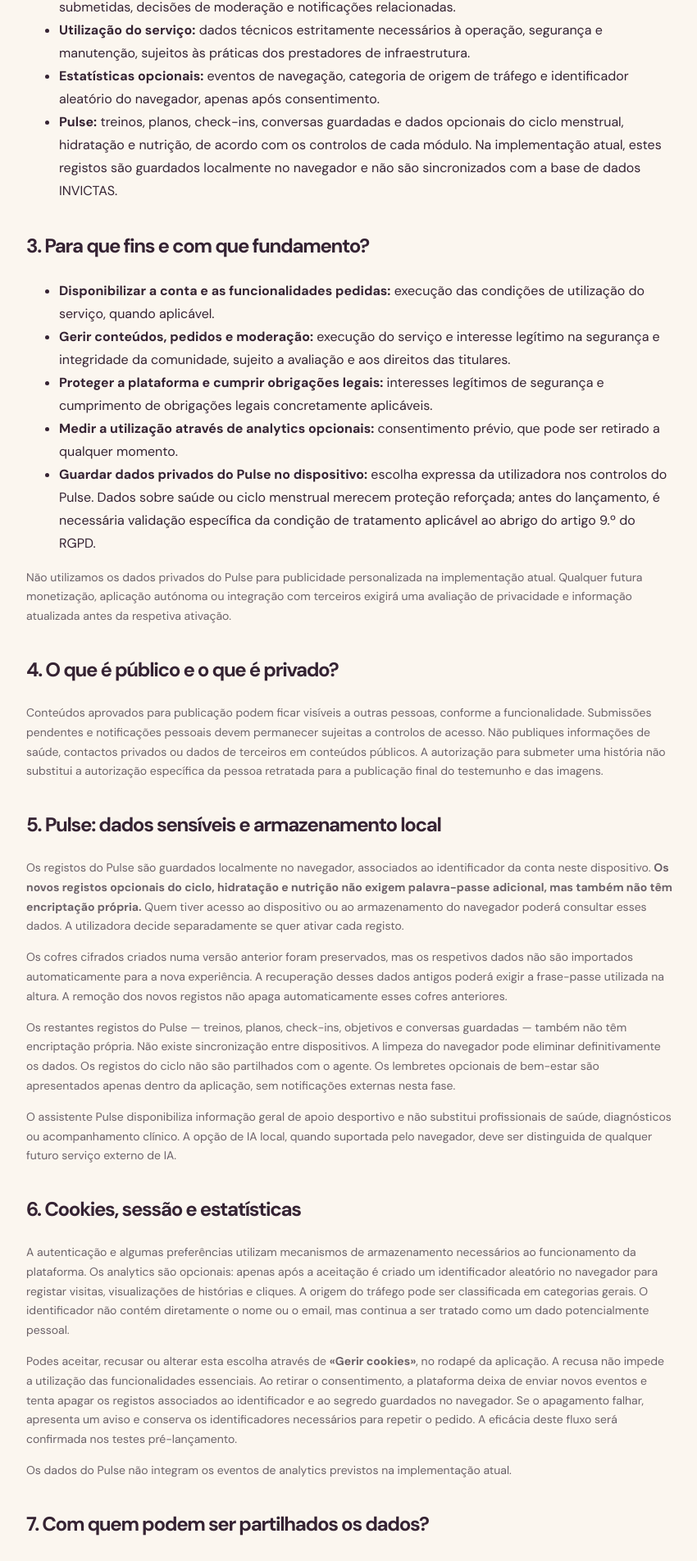
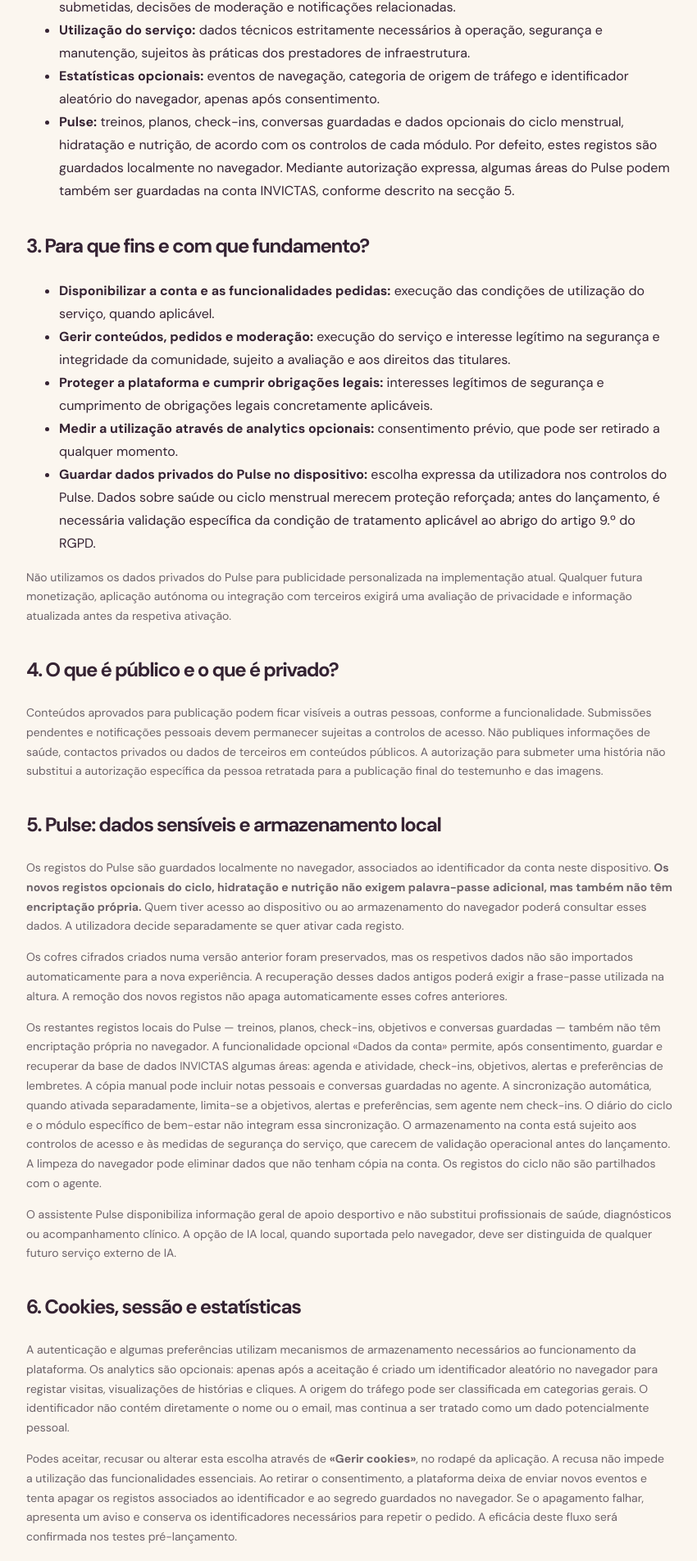
Before and after one commit to APimenta24/ProjectF, a Next.js app: page /privacidade in a window 1280 px wide. Shown: the part 733-2637 px from the top of the page at 82% size, without its empty margins (214-1064 px from the left). Built offline with nearby package versions, Linux system fonts and the light colour scheme; a web font is replaced by a local one.

Commit message:
fix(p0): alinhar aviso de privacidade com sincronizacao Pulse opcional

```diff
--- a/app/privacidade/page.tsx
+++ b/app/privacidade/page.tsx
@@ -20,7 +20,7 @@ export default function Privacidade() {
       <li><strong>Participação na plataforma:</strong> publicações, histórias, propostas editoriais e oportunidades submetidas, decisões de moderação e notificações relacionadas.</li>
       <li><strong>Utilização do serviço:</strong> dados técnicos estritamente necessários à operação, segurança e manutenção, sujeitos às práticas dos prestadores de infraestrutura.</li>
       <li><strong>Estatísticas opcionais:</strong> eventos de navegação, categoria de origem de tráfego e identificador aleatório do navegador, apenas após consentimento.</li>
-      <li><strong>Pulse:</strong> treinos, planos, check-ins, conversas guardadas e dados opcionais do ciclo menstrual, hidratação e nutrição, de acordo com os controlos de cada módulo. Na implementação atual, estes registos são guardados localmente no navegador e não são sincronizados com a base de dados INVICTAS.</li>
+      <li><strong>Pulse:</strong> treinos, planos, check-ins, conversas guardadas e dados opcionais do ciclo menstrual, hidratação e nutrição, de acordo com os controlos de cada módulo. Por defeito, estes registos são guardados localmente no navegador. Mediante autorização expressa, algumas áreas do Pulse podem também ser guardadas na conta INVICTAS, conforme descrito na secção 5.</li>
     </ul>
 
     <h2>3. Para que fins e com que fundamento?</h2>
@@ -39,20 +39,20 @@ export default function Privacidade() {
     <h2>5. Pulse: dados sensíveis e armazenamento local</h2>
     <p>Os registos do Pulse são guardados localmente no navegador, associados ao identificador da conta neste dispositivo. <strong>Os novos registos opcionais do ciclo, hidratação e nutrição não exigem palavra-passe adicional, mas também não têm encriptação própria.</strong> Quem tiver acesso ao dispositivo ou ao armazenamento do navegador poderá consultar esses dados. A utilizadora decide separadamente se quer ativar cada registo.</p>
     <p>Os cofres cifrados criados numa versão anterior foram preservados, mas os respetivos dados não são importados automaticamente para a nova experiência. A recuperação desses dados antigos poderá exigir a frase-passe utilizada na altura. A remoção dos novos registos não apaga automaticamente esses cofres anteriores.</p>
-    <p>Os restantes registos do Pulse — treinos, planos, check-ins, objetivos e conversas guardadas — também não têm encriptação própria. Não existe sincronização entre dispositivos. A limpeza do navegador pode eliminar definitivamente os dados. Os registos do ciclo não são partilhados com o agente. Os lembretes opcionais de bem-estar são apresentados apenas dentro da aplicação, sem notificações externas nesta fase.</p>
+    <p>Os restantes registos locais do Pulse — treinos, planos, check-ins, objetivos e conversas guardadas — também não têm encriptação própria no navegador. A funcionalidade opcional «Dados da conta» permite, após consentimento, guardar e recuperar da base de dados INVICTAS algumas áreas: agenda e atividade, check-ins, objetivos, alertas e preferências de lembretes. A cópia manual pode incluir notas pessoais e conversas guardadas no agente. A sincronização automática, quando ativada separadamente, limita-se a objetivos, alertas e preferências, sem agente nem check-ins. O diário do ciclo e o módulo específico de bem-estar não integram essa sincronização. O armazenamento na conta está sujeito aos controlos de acesso e às medidas de segurança do serviço, que carecem de validação operacional antes do lançamento. A limpeza do navegador pode eliminar dados que não tenham cópia na conta. Os registos do ciclo não são partilhados com o agente.</p>
     <p>O assistente Pulse disponibiliza informação geral de apoio desportivo e não substitui profissionais de saúde, diagnósticos ou acompanhamento clínico. A opção de IA local, quando suportada pelo navegador, deve ser distinguida de qualquer futuro serviço externo de IA.</p>
 
     <h2>6. Cookies, sessão e estatísticas</h2>
     <p>A autenticação e algumas preferências utilizam mecanismos de armazenamento necessários ao funcionamento da plataforma. Os analytics são opcionais: apenas após a aceitação é criado um identificador aleatório no navegador para registar visitas, visualizações de histórias e cliques. A origem do tráfego pode ser classificada em categorias gerais. O identificador não contém diretamente o nome ou o email, mas continua a ser tratado como um dado potencialmente pessoal.</p>
     <p>Podes aceitar, recusar ou alterar esta escolha através de <strong>«Gerir cookies»</strong>, no rodapé da aplicação. A recusa não impede a utilização das funcionalidades essenciais. Ao retirar o consentimento, a plataforma deixa de enviar novos eventos e tenta apagar os registos associados ao identificador e ao segredo guardados no navegador. Se o apagamento falhar, apresenta um aviso e conserva os identificadores necessários para repetir o pedido. A eficácia deste fluxo será confirmada nos testes pré-lançamento.</p>
-    <p>Os dados do Pulse não integram os eventos de analytics previstos na implementação atual.</p>
+    <p>Os dados privados do Pulse não integram os eventos de analytics previstos na implementação atual. Esta afirmação deverá ser confirmada por testes antes do lançamento.</p>
 
     <h2>7. Com quem podem ser partilhados os dados?</h2>
-    <p>A INVICTAS utiliza <strong>Supabase</strong> para serviços de autenticação e base de dados e <strong>Vercel</strong> para alojamento da aplicação. Estes fornecedores podem tratar dados técnicos e operacionais necessários à prestação dos seus serviços. A lista de entidades, localizações de tratamento, eventuais subcontratantes e mecanismos de transferência internacional será confirmada antes do lançamento. Conteúdos publicados são partilhados com o público a que se destinam; dados privados do Pulse não são enviados para esses serviços pela implementação atual do módulo.</p>
+    <p>A INVICTAS utiliza <strong>Supabase</strong> para serviços de autenticação e base de dados e <strong>Vercel</strong> para alojamento da aplicação. Estes fornecedores podem tratar dados técnicos e operacionais necessários à prestação dos seus serviços. A lista de entidades, localizações de tratamento, eventuais subcontratantes e mecanismos de transferência internacional será confirmada antes do lançamento. Conteúdos publicados são partilhados com o público a que se destinam. Os registos privados do Pulse permanecem locais por defeito, mas as áreas autorizadas em «Dados da conta» podem ser enviadas para armazenamento no Supabase.</p>
 
     <h2>8. Durante quanto tempo conservamos os dados?</h2>
     <p>Os dados de conta e conteúdos associados são conservados enquanto forem necessários para a prestação do serviço, sem prejuízo de obrigações legais, pedidos de apagamento e períodos técnicos de retenção. Os prazos específicos por categoria, incluindo cópias de segurança, registos de segurança e analytics, ainda têm de ser confirmados e publicados antes do lançamento.</p>
-    <p>Os registos locais do Pulse permanecem no dispositivo até serem apagados pela utilizadora, pelo navegador ou pelos controlos da aplicação. A desinstalação ou utilização de outro dispositivo não garante a eliminação de cópias exportadas anteriormente.</p>
+    <p>Os registos locais do Pulse permanecem no dispositivo até serem apagados pela utilizadora, pelo navegador ou pelos controlos da aplicação. As cópias opcionais guardadas na conta exigem prazos de retenção e mecanismos de eliminação ainda por confirmar antes do lançamento. A opção «Dados da conta» permite revogar a autorização e solicitar a eliminação das áreas sincronizadas; a revogação, por si só, não apaga os dados locais e pode manter cópias na conta se a utilizadora não solicitar a sua eliminação. A desinstalação ou utilização de outro dispositivo não garante a eliminação de cópias exportadas anteriormente.</p>
 
     <h2>9. Quais são os teus direitos?</h2>
     <p>Nos termos do RGPD, e dentro dos respetivos pressupostos legais, podes pedir acesso, retificação, apagamento, limitação do tratamento e portabilidade dos dados, opor-te a determinados tratamentos e retirar consentimentos sem afetar a licitude do tratamento anterior. Poderás também apresentar reclamação à <a href="https://www.cnpd.pt/" target="_blank" rel="noopener noreferrer">Comissão Nacional de Proteção de Dados (CNPD)</a>.</p>
```
